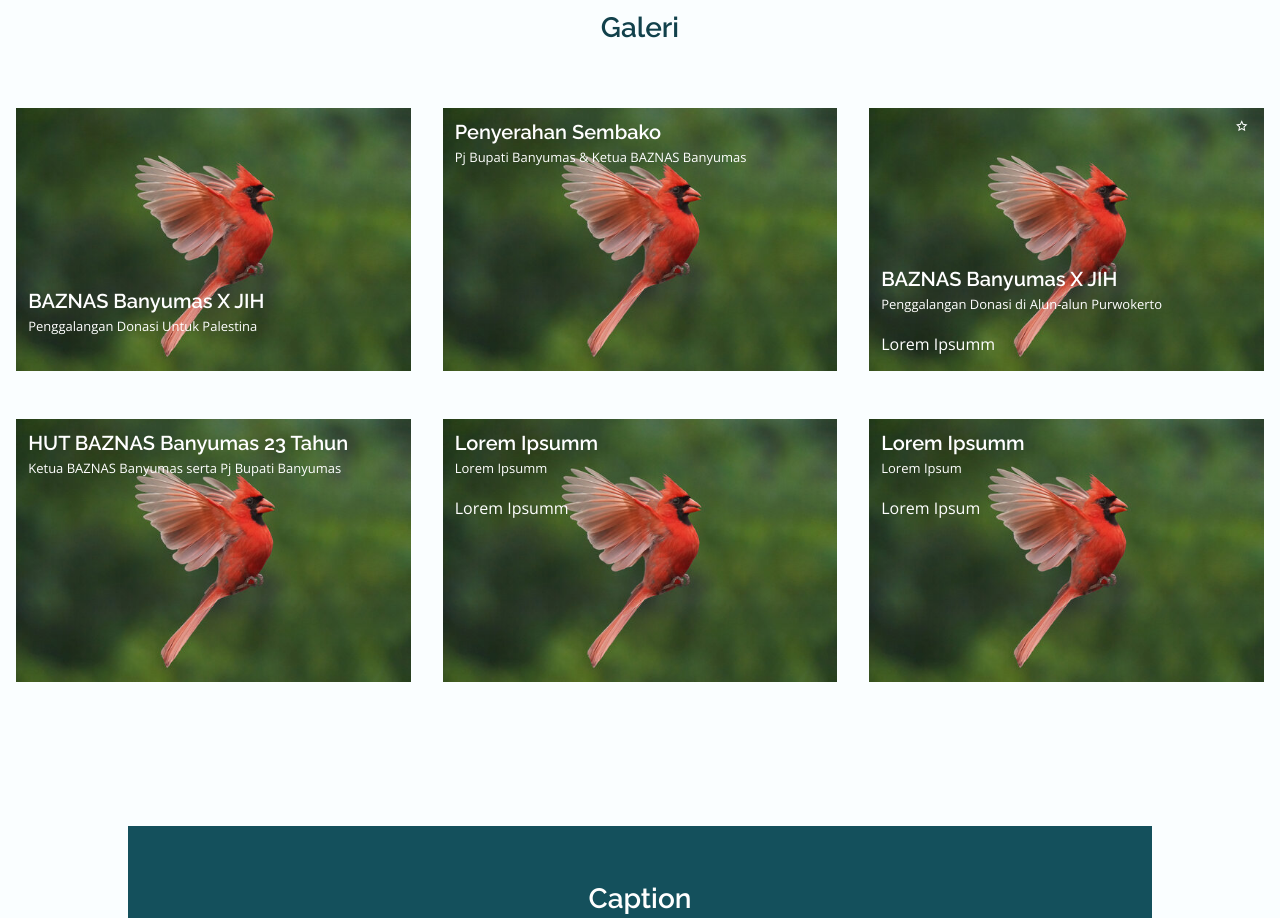
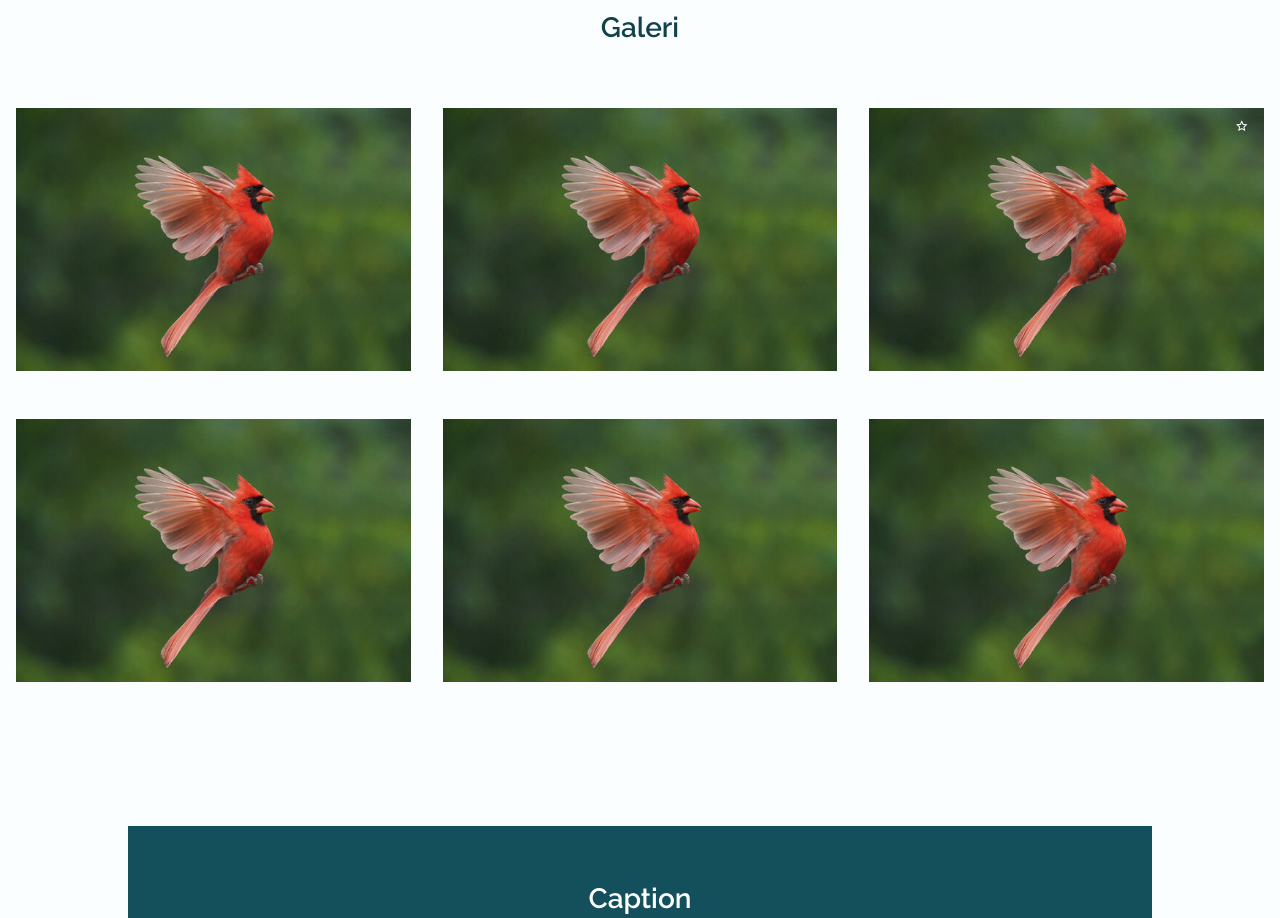
Before and after one commit to amalnurfaizi/baznasbmscp, a plain HTML site: page index.html in a window 1280 px wide. Shown: the part 3100-4018 px from the top of the page. Drawn offline with nearby package versions, Linux system fonts and the light colour scheme.

Commit message:
Update index.html

```diff
--- a/index.html
+++ b/index.html
@@ -210,8 +210,6 @@
                             <span class="place__rating"></span>
                             </span>
                             <div class="place__data">
-                                <h3 class="place__title">BAZNAS Banyumas X JIH</h3>
-                                <span class="place__subtitle">Penggalangan Donasi Untuk Palestina</span>
                                 <span class="place__price"></span>
                             </div>
                         </div>
@@ -227,8 +225,6 @@
                             </span>
 
                             <div class="place__data">
-                                <h3 class="place__title">Penyerahan Sembako</h3>
-                                <span class="place__subtitle">Pj Bupati Banyumas & Ketua BAZNAS Banyumas</span>
                                 <span class="place__price"></span>
                             </div>
                         </div>
@@ -246,9 +242,6 @@
                             </span>
 
                             <div class="place__data">
-                                <h3 class="place__title">BAZNAS Banyumas X JIH</h3>
-                                <span class="place__subtitle">Penggalangan Donasi di Alun-alun Purwokerto</span>
-                                <span class="place__price">Lorem Ipsumm</span>
                             </div>
                         </div>
 
@@ -264,9 +257,6 @@
                             </span>
 
                             <div class="place__data">
-                                <h3 class="place__title">HUT BAZNAS Banyumas 23 Tahun</h3>
-                                <span class="place__subtitle">Ketua BAZNAS Banyumas serta Pj Bupati Banyumas</span>
-                                <span class="place__price"></span>
                             </div>
                         </div>
 
@@ -279,9 +269,6 @@
 
                         <div class="place__content">
                             <div class="place__data">
-                                <h3 class="place__title">Lorem Ipsumm</h3>
-                                <span class="place__subtitle">Lorem Ipsumm</span>
-                                <span class="place__price">Lorem Ipsumm</span>
                             </div>
                         </div>
                         </button>
@@ -293,9 +280,6 @@
 
                         <div class="place__content">
                             <div class="place__data">
-                                <h3 class="place__title">Lorem Ipsumm</h3>
-                                <span class="place__subtitle">Lorem Ipsum</span>
-                                <span class="place__price">Lorem Ipsum</span>
                             </div>
                         </div>
 
```
